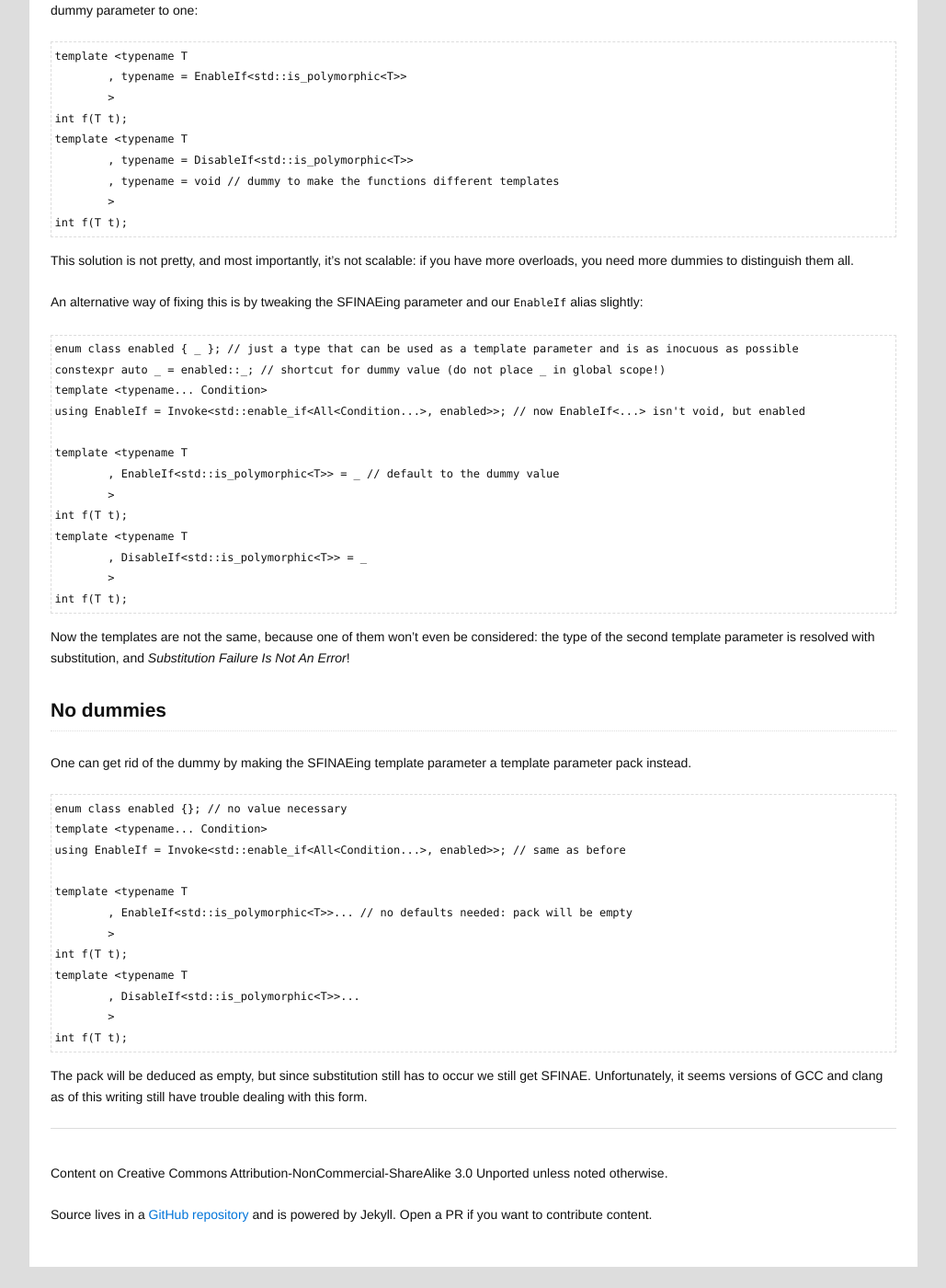
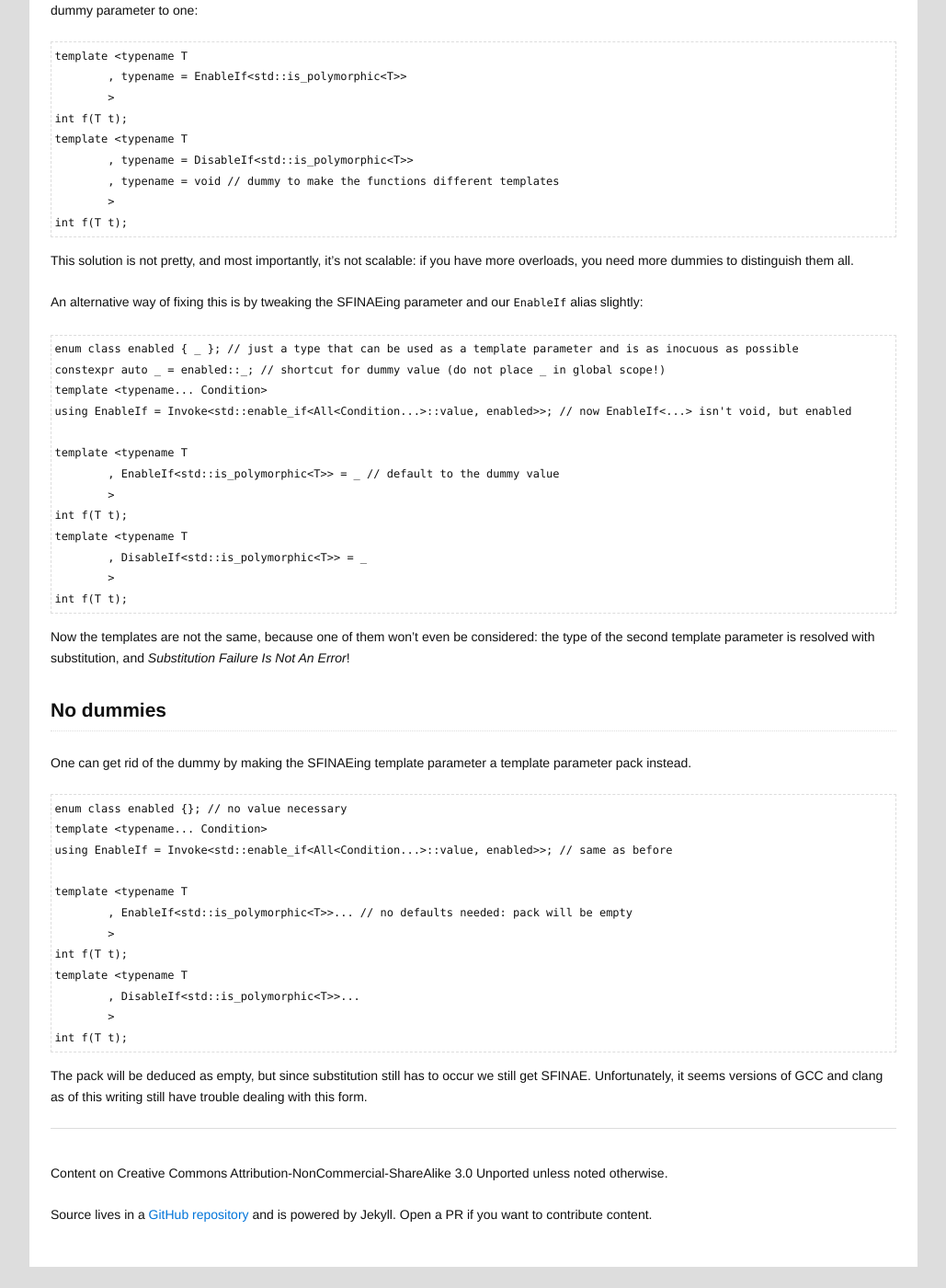
Before and after one commit to LoungeCPP/loungecpp.net, a Jekyll site: the page built from _cpp/enable-if.md, in a window 1280 px wide and 1400 px high, scrolled down 1962 px. Shown: the whole window at 92% size, without its empty margins (125-1154 px from the left). Built offline with Jekyll 4.4.1, drawn with Linux system fonts in a browser that asks for light colours; some of the changed text lies outside the part shown.

Commit message:
Accepts value instead of type in first arg of enable_if
The current version of the code doesn't compile, as the first argument of std::enable_if is a type, not a value. I've tested it when I was learning how to use this black magic (thank you by the way!) and used it in my "project" https://github.com/ashrasmun/printf_type_safe_wrappers/blob/master/src/test_printf_type_compliance.h

````diff
--- a/_cpp/enable-if.md
+++ b/_cpp/enable-if.md
@@ -60,7 +60,7 @@ template <typename Head, typename... Tail>
 struct All<Head, Tail...> : Conditional<Head, All<Tail...>, std::false_type> {};
 
 template <typename... Condition>
-using EnableIf = Invoke<std::enable_if<All<Condition...>>;
+using EnableIf = Invoke<std::enable_if<All<Condition...>::value>;
 
 template <typename T
         , typename = EnableIf<std::is_polymorphic<T>, std::is_empty<T>>
@@ -109,7 +109,7 @@ An alternative way of fixing this is by tweaking the SFINAEing parameter and our
 enum class enabled { _ }; // just a type that can be used as a template parameter and is as inocuous as possible
 constexpr auto _ = enabled::_; // shortcut for dummy value (do not place _ in global scope!)
 template <typename... Condition>
-using EnableIf = Invoke<std::enable_if<All<Condition...>, enabled>>; // now EnableIf<...> isn't void, but enabled
+using EnableIf = Invoke<std::enable_if<All<Condition...>::value, enabled>>; // now EnableIf<...> isn't void, but enabled
 
 template <typename T
         , EnableIf<std::is_polymorphic<T>> = _ // default to the dummy value
@@ -131,7 +131,7 @@ One can get rid of the dummy by making the SFINAEing template parameter a templa
 ```
 enum class enabled {}; // no value necessary
 template <typename... Condition>
-using EnableIf = Invoke<std::enable_if<All<Condition...>, enabled>>; // same as before
+using EnableIf = Invoke<std::enable_if<All<Condition...>::value, enabled>>; // same as before
 
 template <typename T
         , EnableIf<std::is_polymorphic<T>>... // no defaults needed: pack will be empty
````
